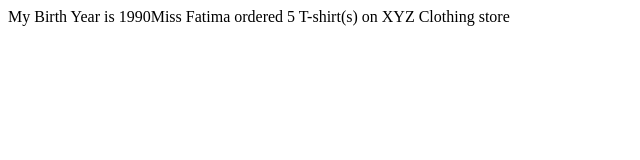
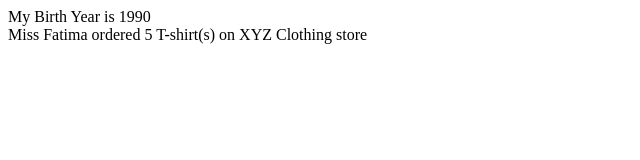
Before and after one commit to bhenteri/chapter-3, a plain HTML site: page index.html in a window 1280 px wide. Shown: the whole page, without its empty margins (0-640 px from the left). Drawn offline with Linux system fonts and the light colour scheme.

Commit message:
Update index.html
<br> applied in line 23

```diff
--- a/index.html
+++ b/index.html
@@ -20,7 +20,7 @@
         alert("You have visited this site "+visitNumber+" times");
 
         var birthYear = "1990";
-        document.write("My Birth Year is " + birthYear );
+        document.write("My Birth Year is " + birthYear + "<br>");
 
 
         // online clothing store
@@ -28,7 +28,7 @@
         var product = "T-shirt";
         var quantity = "5 ";
 
-        document.write(visitorName+ " ordered " + quantity + product+ "(s) on XYZ Clothing store");
+        document.write(visitorName + "\n ordered " + quantity + "\n" + product+ "(s) on XYZ Clothing store");
 
 
 
```
